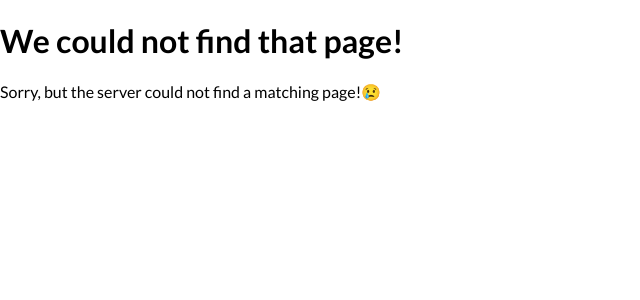
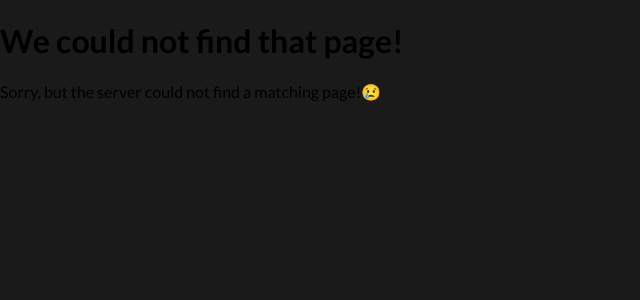
Before and after one commit to MBANS8A1/Monthly_Challenges, a Django app: template templates/404.html in a window 1280 px wide. Shown: the top 300 px of the page, without its empty margins (0-640 px from the left). Run offline with Django 5.2, Linux system fonts and the light colour scheme; the template is opened without the code that fills it, so the values that code supplies are empty; parts of the project's set-up code (start-up, migrations or seed data) failed here and were passed over.

Commit message:
I added a blackish-grey background color to the static/styles.css file. In the unordered list in the challenge app ul selector, I added a white background to the list to make it stand out.

```diff
--- a/challenges/static/challenges/challenges.css
+++ b/challenges/static/challenges/challenges.css
@@ -10,6 +10,7 @@ ul{
     flex-direction: column;
     flex-wrap: wrap;
     height: 55rem;
+    background-color:#eeeeee;
 }
 
 
--- a/challenges/templates/challenges/index.html
+++ b/challenges/templates/challenges/index.html
@@ -2,7 +2,7 @@
 {% load static  %}
 
 {% block css_files%}
-  <link rel="stylesheet" href="{% static "challenges/challenges.css" %}"/>
+  <link rel="stylesheet" href="{% static "challenges/challenges.css" %}" />
 {%endblock %}
 
 {% block page_title %}
--- a/static/styles.css
+++ b/static/styles.css
@@ -1,10 +1,12 @@
 @import url('https://fonts.googleapis.com/css2?family=Lato:wght@400;700&display=swap');
-
 
 html{
     font-family: "Lato", sans-serif;
 }
 
 body{
-    margin: 0
+    margin: 0;
+    background-color: #1a1a1a;
+
+
 }
```
Also changed, not shown: challenges/templates/challenges/challenge.html (+8 -3 lines).
